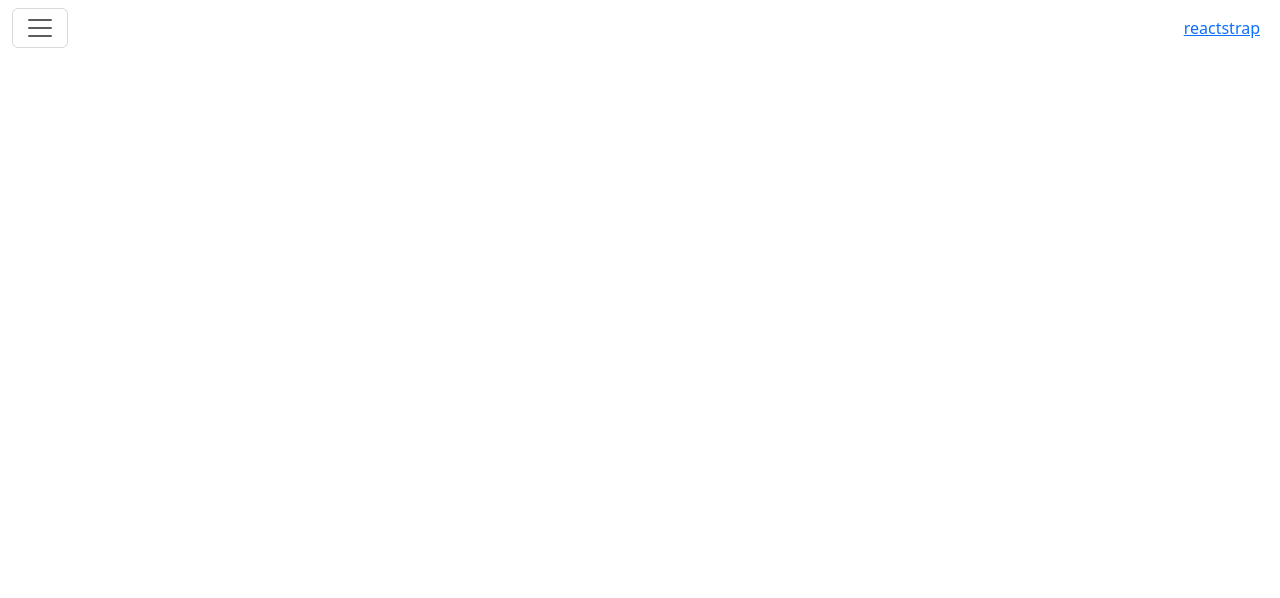
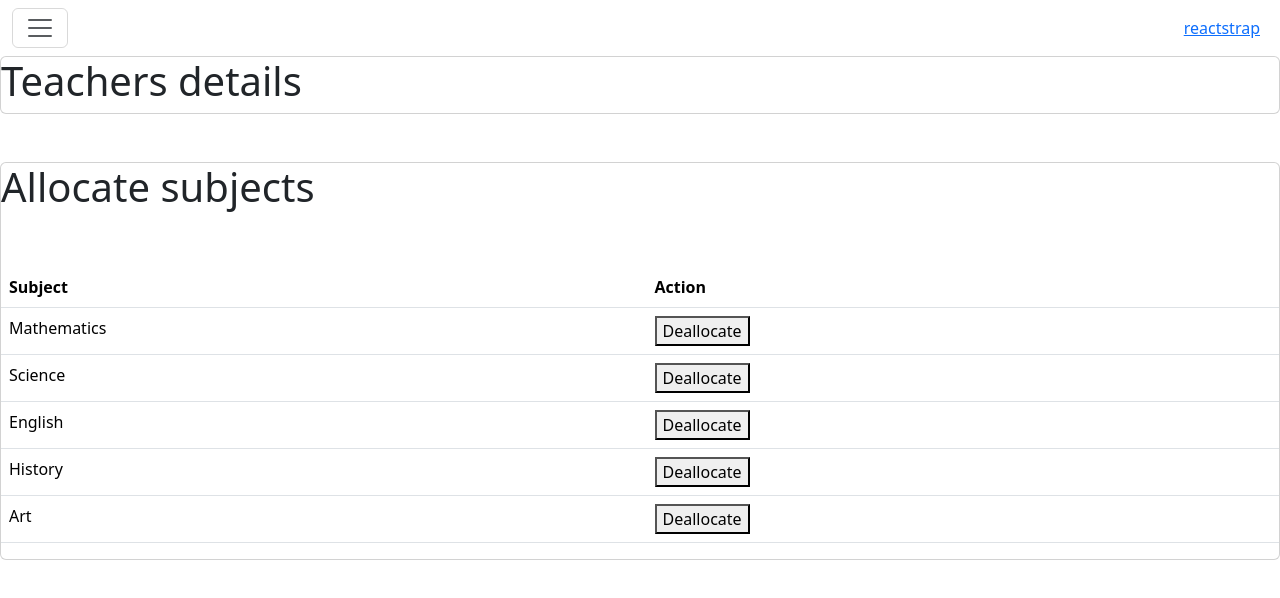
Before and after one commit to rajitha-00/lms-jit, a React (Create React App) app: page /assignsubject in a window 1280 px wide. Shown: the top 598 px of the page. Built offline with nearby package versions, Linux system fonts and the light colour scheme.

Commit message:
tables done

```diff
--- a/src/views/AssignClass.jsx
+++ b/src/views/AssignClass.jsx
@@ -1,8 +1,28 @@
 import React from 'react'
+import { Card } from 'reactstrap'
+import DataTable from '../components/DataTable';
 
 const AssignClass = () => {
+  const headers = ['Subject', 'Action'];
+  const data = [
+    ['Class A', <button>Deallocate</button>],
+    ['Class B', <button>Deallocate</button>],
+    ['Class C', <button>Deallocate</button>],
+    ['Class D', <button>Deallocate</button>],
+    ['Class E', <button>Deallocate</button>]
+  ];
   return (
     <>
+      <Card>
+        <h1>Teachers details</h1>
+      </Card>
+      <Card className='mt-5'>
+        <h1>Allocate Classrooms</h1>
+        <div className='mt-5'></div>
+        <DataTable
+         headers={headers} data={data}
+        />
+      </Card>
 
     </>
   )
--- a/src/views/AssignSubject.jsx
+++ b/src/views/AssignSubject.jsx
@@ -1,8 +1,28 @@
 import React from 'react'
+import { Card } from 'reactstrap'
+import DataTable from '../components/DataTable';
 
 const AssignSubject = () => {
+  const headers = ['Subject', 'Action'];
+  const data = [
+    ['Mathematics', <button>Deallocate</button>],
+    ['Science', <button>Deallocate</button>],
+    ['English', <button>Deallocate</button>],
+    ['History', <button>Deallocate</button>],
+    ['Art', <button>Deallocate</button>]
+  ];
   return (
     <>
+      <Card>
+        <h1>Teachers details</h1>
+      </Card>
+      <Card className='mt-5'>
+        <h1>Allocate subjects</h1>
+        <div className='mt-5'></div>
+        <DataTable
+         headers={headers} data={data}
+        />
+      </Card>
 
     </>
   )
--- a/src/views/StudentsReport.jsx
+++ b/src/views/StudentsReport.jsx
@@ -1,11 +1,30 @@
 import React from 'react'
+import { Card } from 'reactstrap'
+import DataTable from '../components/DataTable';
 
 const StudentsReport = () => {
+  const headers = ['Subject', 'Teacher'];
+  const data = [
+    ['Mathematics', 'John Smith'],
+    ['Science', 'Alice Johnson'],
+    ['English', 'Michael Davis'],
+    ['History', 'Sarah Wilson'],
+    ['Art', 'David Thompson']
+  ];
   return (
     <>
+      <Card>
+        <h1>Teachers details</h1>
+      </Card>
+      <Card className='mt-5'>
+        <h1>Teacher & Subject Details</h1>
+        <div className='mt-5'></div>
+        <DataTable
+         headers={headers} data={data}
+        />
+      </Card>
 
     </>
   )
 }
-
 export default StudentsReport
```
